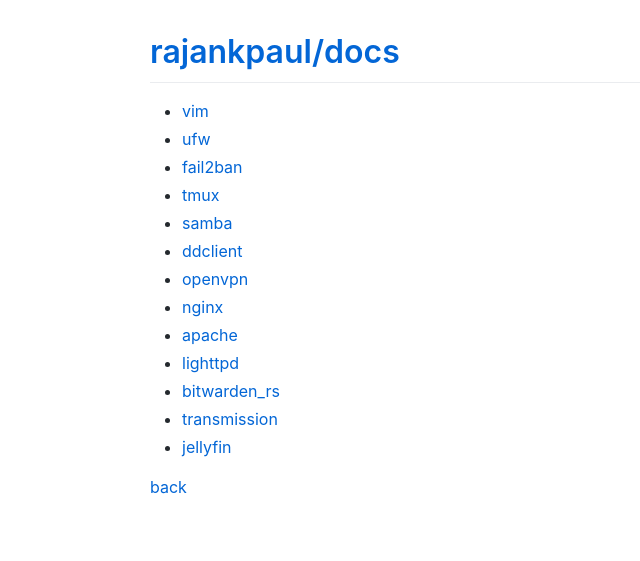
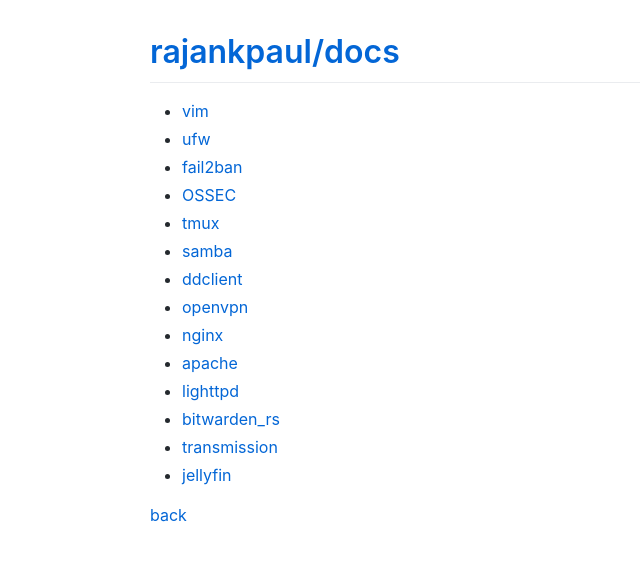
Before and after one commit to rajankpaul/docs, a Jekyll site: the page built from tutorials/linux/index.md, in a window 1280 px wide. Shown: the top 561 px of the page, without its empty margins (0-640 px from the left). Built offline with Jekyll 4.4.1, drawn with Linux system fonts in a browser that asks for light colours; comment, search, counter and statistics services are not loaded.

Commit message:
Update index.md

```diff
--- a/tutorials/linux/index.md
+++ b/tutorials/linux/index.md
@@ -6,6 +6,7 @@ title: Linux
 *   [vim](./vim/)
 *   [ufw](./ufw/)
 *   [fail2ban](./fail2ban/)
+*   [OSSEC](./ossec/)
 *   [tmux](./tmux/)
 *   [samba](./samba/)
 *   [ddclient](./ddclient/)
```
